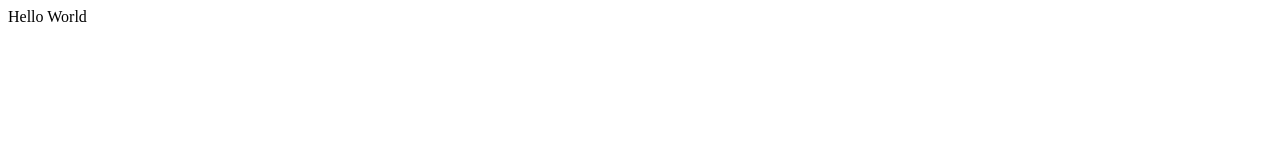
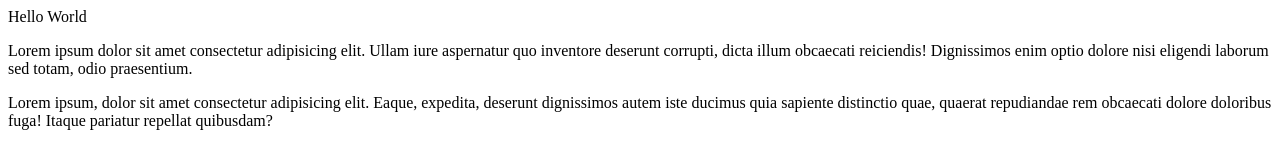
Before and after one commit to Omonroy36/proyecto-git-pt, a plain HTML site: page index.html in a window 1280 px wide. Drawn offline with Linux system fonts and the light colour scheme.

Commit message:
added new p tags

```diff
--- a/index.html
+++ b/index.html
@@ -7,5 +7,21 @@
   </head>
   <body>
     Hello World
+    <p>
+      Lorem ipsum dolor sit amet consectetur adipisicing elit. Ullam iure
+      aspernatur quo inventore deserunt corrupti, dicta illum obcaecati
+      reiciendis! Dignissimos enim optio dolore nisi eligendi laborum sed totam,
+      odio praesentium.
+    </p>
+    <div>
+      <div>
+        <p>
+          Lorem ipsum, dolor sit amet consectetur adipisicing elit. Eaque,
+          expedita, deserunt dignissimos autem iste ducimus quia sapiente
+          distinctio quae, quaerat repudiandae rem obcaecati dolore doloribus
+          fuga! Itaque pariatur repellat quibusdam?
+        </p>
+      </div>
+    </div>
   </body>
 </html>
```
